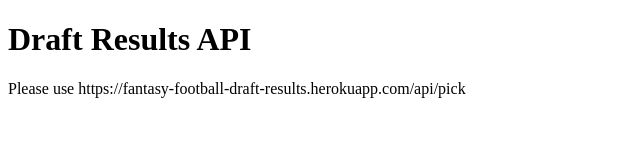
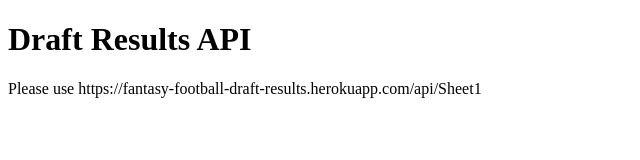
Before and after one commit to htbhub/fantasy-football-draft-2021, a website: page index.html in a window 1280 px wide. Shown: the full height of the page, 0-640 px from the left. Drawn offline with Linux system fonts and the light colour scheme.

Commit message:
added json

```diff
--- a/index.html
+++ b/index.html
@@ -9,6 +9,6 @@
 <body>
     <h1>Draft Results API</h1>
 
-    <p>Please use https://fantasy-football-draft-results.herokuapp.com/api/pick</p>
+    <p>Please use https://fantasy-football-draft-results.herokuapp.com/api/Sheet1</p>
 </body>
 </html>
```
